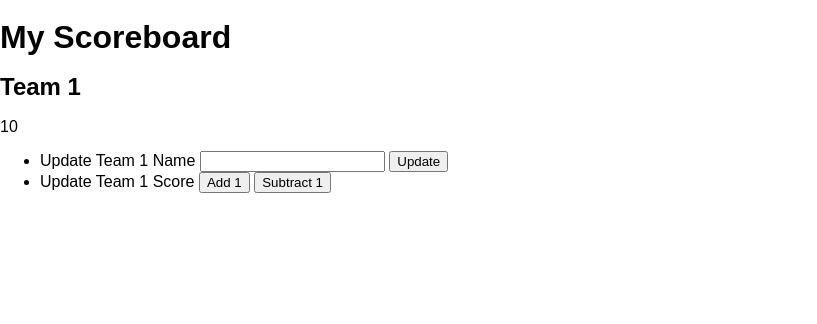
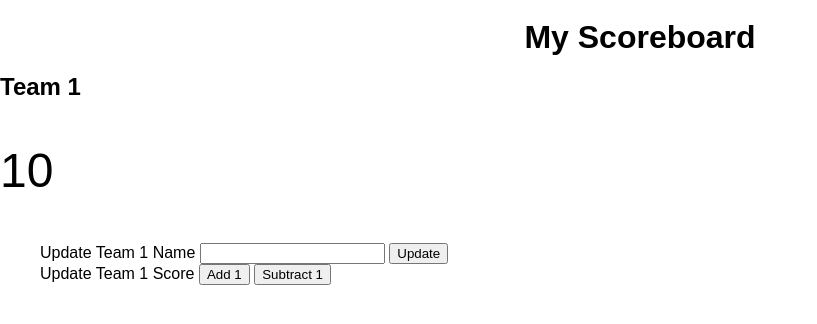
Before and after one commit to geekboyisonnow/a-scoreboard, a website: page public/index.html in a window 1280 px wide. Shown: the whole page, without its empty margins (0-817 px from the left). Drawn offline with Linux system fonts and the light colour scheme.

Commit message:
Start styling Team 1

```diff
--- a/public/screen.css
+++ b/public/screen.css
@@ -10,3 +10,15 @@ body {
   margin: 0;
   min-height: 100%;
 }
+
+h1 {
+  text-align: center;
+}
+
+p {
+  font-size: 3rem;
+}
+
+ul {
+  list-style: none;
+}
```
